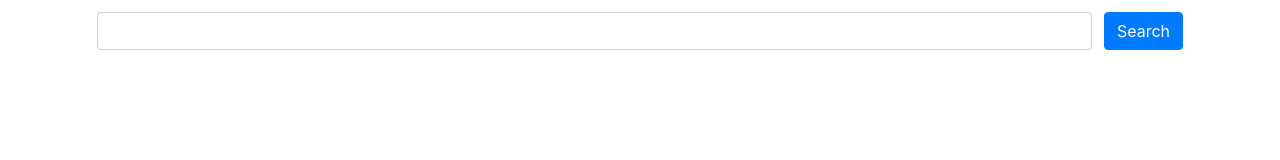
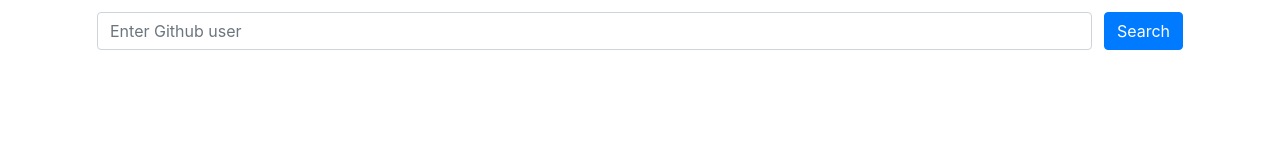
Before and after one commit to ruffle1986/angular-github, an Angular app: page / in a window 1280 px wide. Shown: the top 160 px of the page. Built offline with nearby package versions, Linux system fonts and the light colour scheme.

Commit message:
feat(repos): add search input placeholder.

```diff
--- a/src/app/repos/repos.component.html
+++ b/src/app/repos/repos.component.html
@@ -1,7 +1,5 @@
-
-
 <div class="repos-search">
-  <input #searchField data-test="searchField" class="form-control search-field" type="text" />
+  <input #searchField data-test="searchField" class="form-control search-field" type="text" placeholder="Enter Github user" />
   <button data-test="searchButton" class="btn btn-primary" (click)="search(searchField.value)">Search</button>
 </div>
 
```
